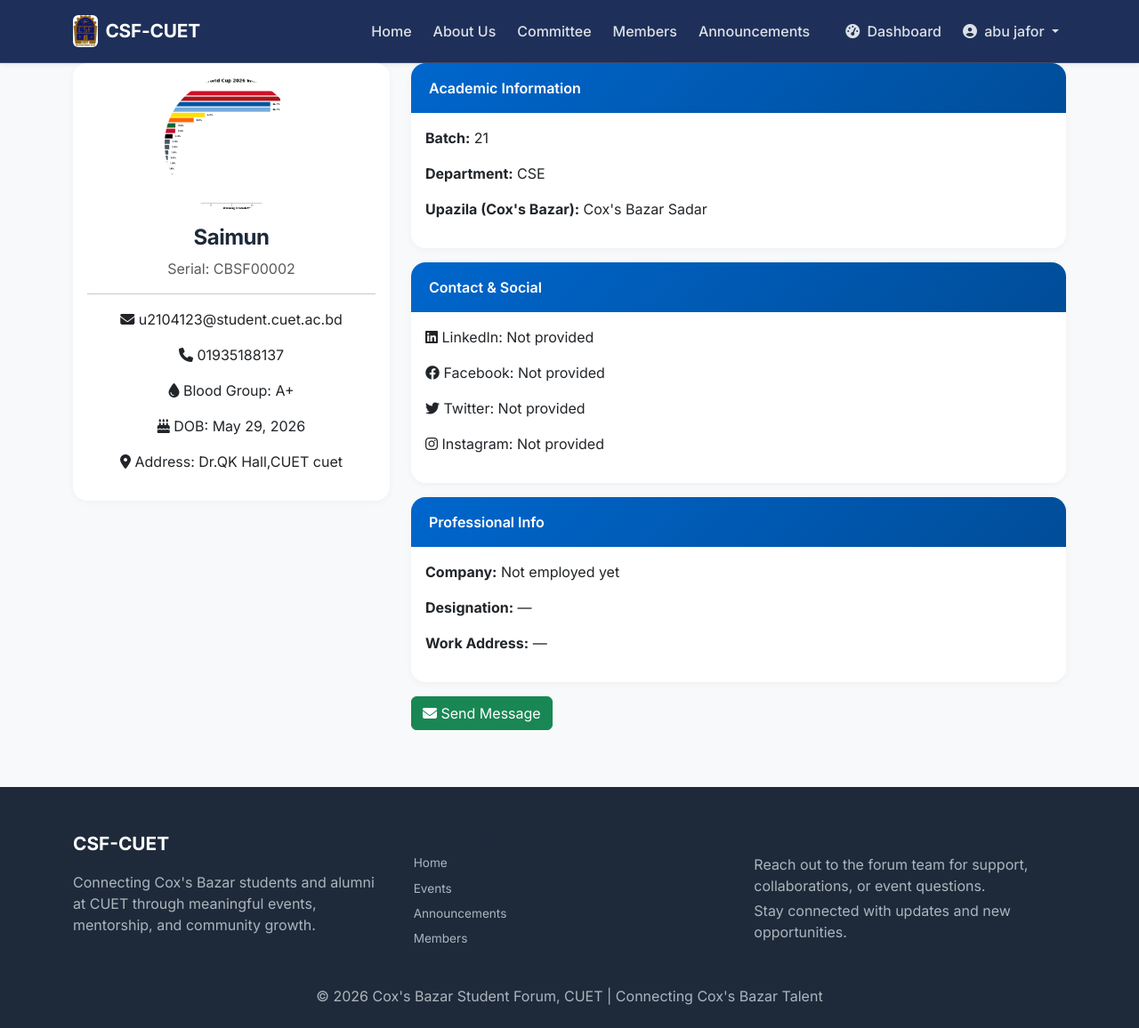
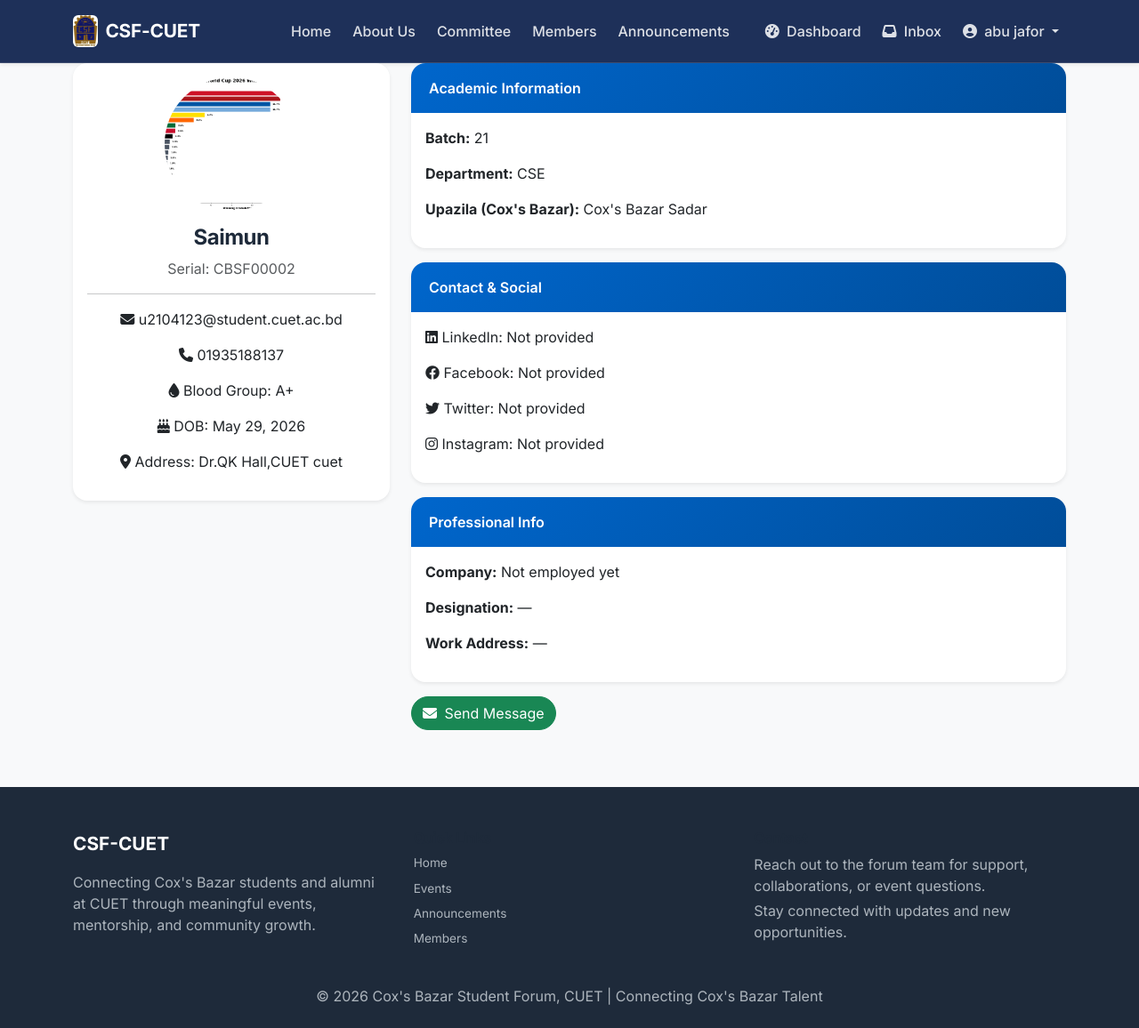
Before and after one commit to ashraf1600/Cox-s-Bazar-Student-Forum-CUET, a Django app: page /members/3/ in a window 1280 px wide. Shown: the whole page at 89% size. Run offline with Django 5.2, Linux system fonts and the light colour scheme; a user stored in the database is signed in; data comes from the database, SQL or seed files in the repository; both versions use the stored data as it was after the commit.

Commit message:
message and reply functionality added

```diff
--- a/core/templates/core/base.html
+++ b/core/templates/core/base.html
@@ -15,7 +15,6 @@
 </head>
 <body>
 
-    <!-- Navbar (unchanged) -->
     <nav class="navbar navbar-expand-lg navbar-dark navbar-glass shadow-sm">
         <div class="container">
             <a class="navbar-brand d-flex align-items-center fw-bold" href="{% url 'core:homepage' %}">
@@ -41,6 +40,14 @@
                                 <i class="fas fa-tachometer-alt me-1"></i> Dashboard
                             </a>
                         </li>
+                       <li class="nav-item">
+    <a class="nav-link" href="{% url 'core:inbox' %}">
+        <i class="fas fa-inbox me-1"></i> Inbox
+        {% if unread_count > 0 %}
+            <span class="badge bg-danger rounded-pill ms-1">{{ unread_count }}</span>
+        {% endif %}
+    </a>
+</li>
                         <li class="nav-item dropdown">
                             <a class="nav-link dropdown-toggle" href="#" id="navbarProfileDropdown" role="button"
                                data-bs-toggle="dropdown" aria-expanded="false">
@@ -62,7 +69,6 @@
         </div>
     </nav>
 
-    <!-- Main content – no automatic container, pages manage their own -->
     <main class="main-content">
         {% if messages %}
             <div class="container mt-3">
--- a/core/templates/core/member_profile.html
+++ b/core/templates/core/member_profile.html
@@ -5,12 +5,15 @@
 {% block content %}
 <div class="container">
     <div class="row">
+        <!-- Left Column: Profile Card -->
         <div class="col-md-4">
-            <div class="card text-center">
+            <div class="card text-center shadow-sm border-0 rounded-4">
                 {% if member.profile_photo %}
                     <img src="{{ member.profile_photo.url }}" class="card-img-top rounded-circle mx-auto mt-3" style="width:150px;height:150px;object-fit:cover;">
                 {% else %}
-                    <div class="bg-secondary rounded-circle mx-auto mt-3" style="width:150px;height:150px;"></div>
+                    <div class="bg-secondary bg-opacity-25 rounded-circle mx-auto mt-3 d-flex align-items-center justify-content-center" style="width:150px;height:150px;">
+                        <i class="fas fa-user fa-3x text-secondary"></i>
+                    </div>
                 {% endif %}
                 <div class="card-body">
                     <h4>{{ member.full_name }}</h4>
@@ -24,14 +27,19 @@
                 </div>
             </div>
         </div>
+
+        <!-- Right Column: Details -->
         <div class="col-md-8">
             {% if user.is_authenticated and user.id == member.id %}
             <div class="mb-3 text-end">
-                <a href="{% url 'core:update_profile' %}" class="btn btn-primary">Edit Profile</a>
+                <a href="{% url 'core:update_profile' %}" class="btn btn-primary rounded-pill">
+                    <i class="fas fa-edit me-1"></i> Edit Profile
+                </a>
             </div>
             {% endif %}
-            <div class="card mb-3">
-                <div class="card-header bg-primary text-white">Academic Information</div>
+
+            <div class="card mb-3 shadow-sm border-0 rounded-4">
+                <div class="card-header bg-primary text-white rounded-top-4">Academic Information</div>
                 <div class="card-body">
                     <p><strong>Batch:</strong> {{ member.batch|default:"None" }}</p>
                     <p><strong>Department:</strong> {{ member.department.name|default:"Not specified" }}</p>
@@ -39,8 +47,8 @@
                 </div>
             </div>
 
-            <div class="card mb-3">
-                <div class="card-header bg-primary text-white">Contact & Social</div>
+            <div class="card mb-3 shadow-sm border-0 rounded-4">
+                <div class="card-header bg-primary text-white rounded-top-4">Contact & Social</div>
                 <div class="card-body">
                     <p><i class="fab fa-linkedin"></i> LinkedIn: {{ member.linkedin|default:"Not provided" }}</p>
                     <p><i class="fab fa-facebook"></i> Facebook: {{ member.facebook|default:"Not provided" }}</p>
@@ -49,8 +57,8 @@
                 </div>
             </div>
 
-            <div class="card mb-3">
-                <div class="card-header bg-primary text-white">Professional Info</div>
+            <div class="card mb-3 shadow-sm border-0 rounded-4">
+                <div class="card-header bg-primary text-white rounded-top-4">Professional Info</div>
                 <div class="card-body">
                     <p><strong>Company:</strong> {{ member.company|default:"Not employed yet" }}</p>
                     <p><strong>Designation:</strong> {{ member.designation|default:"—" }}</p>
@@ -59,9 +67,40 @@
             </div>
 
             {% if user.is_authenticated and user.id != member.id %}
-                <a href="#" class="btn btn-success"><i class="fas fa-envelope"></i> Send Message</a>
+                <button class="btn btn-success rounded-pill" data-bs-toggle="modal" data-bs-target="#sendMessageModal">
+                    <i class="fas fa-envelope me-1"></i> Send Message
+                </button>
             {% endif %}
         </div>
     </div>
 </div>
+
+<!-- Modal: Send Message -->
+<div class="modal fade" id="sendMessageModal" tabindex="-1" aria-labelledby="sendMessageModalLabel" aria-hidden="true">
+    <div class="modal-dialog">
+        <div class="modal-content">
+            <div class="modal-header bg-primary text-white">
+                <h5 class="modal-title" id="sendMessageModalLabel">Send Message to {{ member.full_name }}</h5>
+                <button type="button" class="btn-close btn-close-white" data-bs-dismiss="modal" aria-label="Close"></button>
+            </div>
+            <form method="POST" action="{% url 'core:send_message' member.id %}">
+                {% csrf_token %}
+                <div class="modal-body">
+                    <div class="mb-3">
+                        <label for="messageSubject" class="form-label">Subject</label>
+                        <input type="text" name="subject" id="messageSubject" class="form-control" required>
+                    </div>
+                    <div class="mb-3">
+                        <label for="messageBody" class="form-label">Message</label>
+                        <textarea name="body" id="messageBody" rows="5" class="form-control" required></textarea>
+                    </div>
+                </div>
+                <div class="modal-footer">
+                    <button type="button" class="btn btn-secondary" data-bs-dismiss="modal">Cancel</button>
+                    <button type="submit" class="btn btn-primary">Send Message</button>
+                </div>
+            </form>
+        </div>
+    </div>
+</div>
 {% endblock %}
--- a/core/urls.py
+++ b/core/urls.py
@@ -22,6 +22,10 @@ urlpatterns = [
     path('profile/', views.view_profile, name='view_profile'),
     path('post/<int:post_id>/edit/', views.edit_post, name='edit_post'),
     path('post/<int:post_id>/delete/', views.delete_post, name='delete_post'),
+    path('inbox/', views.inbox, name='inbox'),
+    path('inbox/message/<int:message_id>/', views.view_message, name='view_message'),
+    path('send-message/<int:user_id>/', views.send_message, name='send_message'),
+    path('message/<int:message_id>/reply/', views.reply_message, name='reply_message'),
 ]
 
 
--- a/core/views.py
+++ b/core/views.py
@@ -301,3 +301,21 @@ def send_message(request, user_id):
         'form': form,
         'recipient': recipient,
     })
+
+
+@login_required
+def reply_message(request, message_id):
+    original = get_object_or_404(Message, id=message_id, recipient=request.user)
+    if request.method == 'POST':
+        subject = request.POST.get('subject')
+        body = request.POST.get('body')
+        Message.objects.create(
+            sender=request.user,
+            recipient=original.sender,
+            subject=subject,
+            body=body
+        )
+        messages.success(request, 'Your reply has been sent.')
+        return redirect('core:inbox')
+    # If not POST, redirect to inbox (should not happen)
+    return redirect('core:inbox')
--- a/csf_cuet/settings.py
+++ b/csf_cuet/settings.py
@@ -45,6 +45,7 @@ TEMPLATES = [
                 'django.template.context_processors.request',
                 'django.contrib.auth.context_processors.auth',
                 'django.contrib.messages.context_processors.messages',
+                'csf_cuet.settings.unread_count',  # Custom context processor for unread message count
             ],
         },
     },
@@ -168,3 +169,10 @@ JAZZMIN_SETTINGS = {
     # List of apps to base side menu ordering off of
     "order_with_respect_to": ["auth", "core"],
 }
+
+
+def unread_count(request):
+    if request.user.is_authenticated:
+        from core.models import Message
+        return {'unread_count': Message.objects.filter(recipient=request.user, is_read=False).count()}
+    return {'unread_count': 0}
```
Also changed, not shown: core/templates/core/inbox.html (added, +28 -0 lines), core/templates/core/message_detail.html (added, +53 -0 lines), db.sqlite3.
